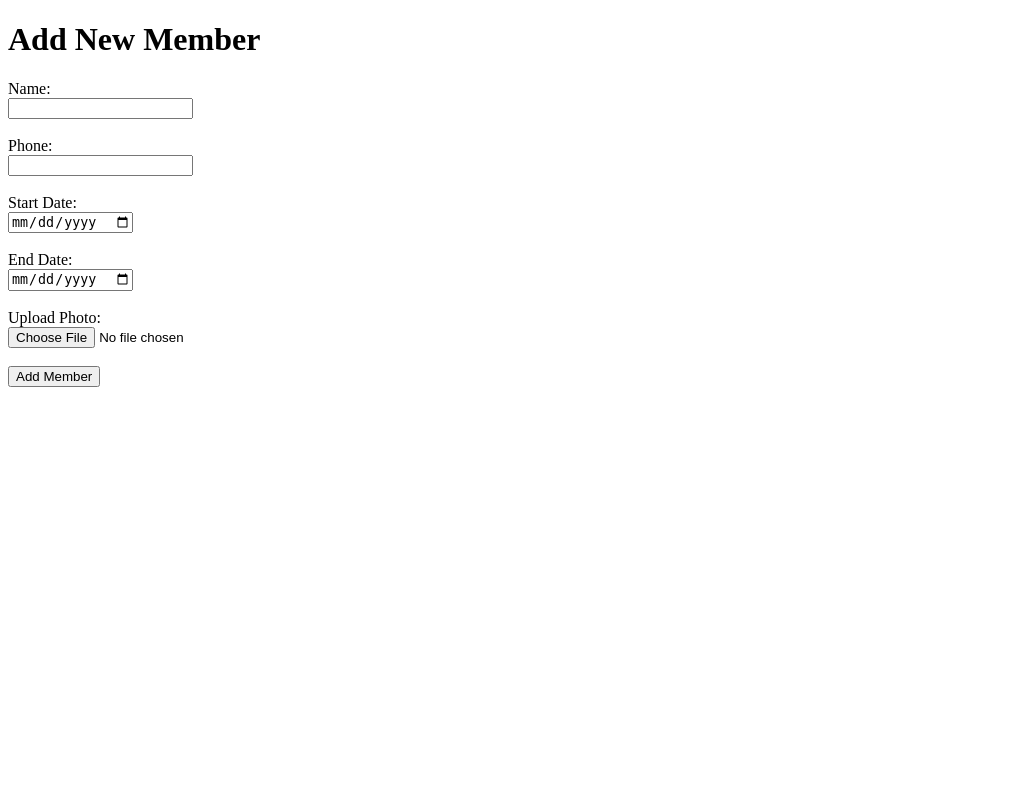
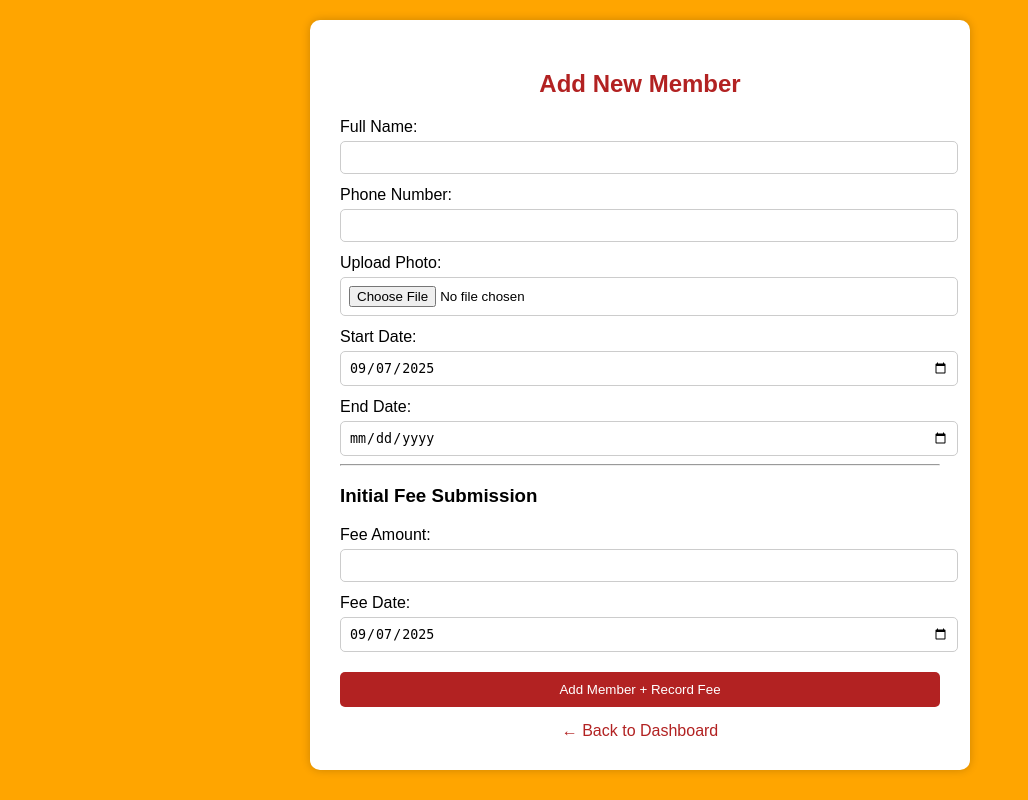
Before and after one commit to sahushubham522-source/aj_fitness, a Flask app: page /add-member in a window 1280 px wide. Shown: the whole page, without its empty margins (0-1028 px from the left). Run offline with Flask 3, Linux system fonts and the light colour scheme; some libraries are stand-ins or nearby versions.

Commit message:
Update Add Member: fix join_date/expiry_date handling and form improvements

```diff
--- a/app.py
+++ b/app.py
@@ -1,4 +1,4 @@
-# AJ Fitness Web App - app.py (PostgreSQL version with Neon fix)
+# AJ Fitness Web App - app.py (PostgreSQL with old schema consistency)
 
 from flask import Flask, render_template, request, redirect, url_for, session, send_file, flash
 import os, shutil, csv
@@ -16,6 +16,7 @@ EXPORT_FOLDER = 'exports'
 os.makedirs(UPLOAD_FOLDER, exist_ok=True)
 os.makedirs(EXPORT_FOLDER, exist_ok=True)
 os.makedirs(BACKUP_FOLDER, exist_ok=True)
+
 DATABASE_URL = os.getenv("DATABASE_URL")
 
 # Normalize for psycopg2
@@ -25,6 +26,8 @@ if DATABASE_URL and DATABASE_URL.startswith("postgresql://"):
 def get_db_connection():
     conn = psycopg2.connect(DATABASE_URL)
     return conn
+
+# ------------------- AUTH -------------------
 
 @app.route('/', methods=['GET', 'POST'])
 def login():
@@ -36,6 +39,12 @@ def login():
             flash('Invalid credentials')
     return render_template('login.html')
 
+@app.route('/logout')
+def logout():
+    session.clear()
+    return redirect(url_for('login'))
+
+# ------------------- DASHBOARD -------------------
 
 @app.route('/dashboard')
 def dashboard():
@@ -98,10 +107,7 @@ def dashboard():
         expiry_alerts=expiry_alerts
     )
 
-@app.route('/logout')
-def logout():
-    session.clear()
-    return redirect(url_for('login'))
+# ------------------- MEMBERS -------------------
 
 @app.route('/delete-member/<int:member_id>', methods=['POST'])
 def delete_member(member_id):
@@ -117,52 +123,38 @@ def delete_member(member_id):
     flash('Member deleted successfully.')
     return redirect(url_for('dashboard'))
 
-app.config['UPLOAD_FOLDER'] = 'static/uploads'
 @app.route('/add-member', methods=['GET', 'POST'])
 def add_member():
     if request.method == 'POST':
         try:
-            # Get form data
             name = request.form['name'].strip()
             phone = request.form['phone'].strip()
-            start_date_str = request.form['start_date']
-            end_date_str = request.form['end_date']
+            start_date = request.form['start_date']
+            end_date = request.form['end_date']
+            fee_amount = request.form['fee_amount']
+            fee_date = request.form['fee_date']
 
-            # Validate required fields
-            if not name or not phone or not start_date_str or not end_date_str:
+            if not name or not phone or not start_date or not end_date:
                 flash("Please fill all required fields", "error")
                 return redirect(url_for('add_member'))
 
-            # Convert dates to proper format
-            start_date = datetime.strptime(start_date_str, "%Y-%m-%d").date()
-            end_date = datetime.strptime(end_date_str, "%Y-%m-%d").date()
-            join_date = datetime.now().date()
-            expiry_date = end_date  # You can adjust if needed
+            photo_file = request.files['photo']
+            filename = None
+            if photo_file and photo_file.filename != '':
+                filename = secure_filename(photo_file.filename)
+                photo_file.save(os.path.join(UPLOAD_FOLDER, filename))
 
-            # Handle photo upload
-            if 'photo' not in request.files:
-                flash("No photo uploaded", "error")
-                return redirect(url_for('add_member'))
-
-            photo_file = request.files['photo']
-            if photo_file.filename == '':
-                flash("No selected photo", "error")
-                return redirect(url_for('add_member'))
-
-            filename = secure_filename(photo_file.filename)
-            photo_path = os.path.join(app.config['UPLOAD_FOLDER'], filename)
-            os.makedirs(app.config['UPLOAD_FOLDER'], exist_ok=True)
-            photo_file.save(photo_path)
-
-            # Insert into database
             conn = get_db_connection()
             cur = conn.cursor()
-            cur.execute("""
-                INSERT INTO members
-                (name, phone, start_date, end_date, join_date, expiry_date, photo)
-                VALUES (%s, %s, %s, %s, %s, %s, %s)
-                RETURNING id
-            """, (name, phone, start_date, end_date, join_date, expiry_date, filename))
+            cur.execute(
+                "INSERT INTO members (name, phone, photo, start_date, end_date) VALUES (%s, %s, %s, %s, %s) RETURNING id",
+                (name, phone, filename, start_date, end_date)
+            )
+            member_id = cur.fetchone()[0]
+            cur.execute(
+                "INSERT INTO fees (member_id, amount, date) VALUES (%s, %s, %s)",
+                (member_id, fee_amount, fee_date)
+            )
             conn.commit()
             cur.close()
             conn.close()
@@ -174,7 +166,9 @@ def add_member():
             flash(f"Error adding member: {e}", "error")
             return redirect(url_for('add_member'))
 
-    return render_template('add_member.html')
+    return render_template('add_member.html', today=date.today().isoformat())
+
+# ------------------- FEES -------------------
 
 @app.route('/record-fee/<int:member_id>', methods=['GET', 'POST'])
 def record_fee(member_id):
@@ -186,15 +180,8 @@ def record_fee(member_id):
     if request.method == 'POST':
         amount = request.form['amount']
         date_paid = request.form['date']
-        new_end_date = request.form.get('new_end_date')  # New field for expiry update
-
         cur.execute("INSERT INTO fees (member_id, amount, date) VALUES (%s, %s, %s)",
                     (member_id, amount, date_paid))
-
-        # If expiry update provided, update member end_date
-        if new_end_date:
-            cur.execute("UPDATE members SET end_date = %s WHERE id = %s", (new_end_date, member_id))
-
         conn.commit()
         cur.close()
         conn.close()
@@ -227,6 +214,8 @@ def print_receipt(fee_id):
     cur.close()
     conn.close()
     return render_template('print_receipt.html', fee=fee, member=member)
+
+# ------------------- EXPORT -------------------
 
 @app.route('/export/members')
 def export_members():
@@ -271,6 +260,8 @@ def export_fees():
     conn.close()
     return send_file(file_path, as_attachment=True)
 
+# ------------------- MAIN -------------------
+
 if __name__ == '__main__':
     port = int(os.environ.get("PORT", 5000))
     app.run(host="0.0.0.0", port=port)
--- a/templates/add_member.html
+++ b/templates/add_member.html
@@ -1,43 +1,92 @@
-<!-- templates/add_member.html -->
 <!DOCTYPE html>
-<html lang="en">
+<html>
 <head>
-    <meta charset="UTF-8">
-    <title>Add Member - AJ Fitness</title>
+    <title>Add New Member - AJ Fitness</title>
+    <style>
+        body {
+            font-family: Arial, sans-serif;
+            background: #ffa500; /* orange */
+            margin: 0;
+            padding: 20px;
+        }
+        .container {
+            max-width: 600px;
+            margin: auto;
+            background: white;
+            padding: 30px;
+            border-radius: 10px;
+            box-shadow: 0 0 10px rgba(0,0,0,0.2);
+        }
+        h2 {
+            text-align: center;
+            color: #b22222;
+        }
+        label {
+            display: block;
+            margin: 12px 0 5px;
+        }
+        input[type="text"],
+        input[type="date"],
+        input[type="number"],
+        input[type="file"] {
+            width: 100%;
+            padding: 8px;
+            border-radius: 5px;
+            border: 1px solid #ccc;
+        }
+        button {
+            margin-top: 20px;
+            padding: 10px 20px;
+            background: #b22222;
+            color: white;
+            border: none;
+            border-radius: 5px;
+            cursor: pointer;
+            width: 100%;
+        }
+        .back-btn {
+            margin-top: 15px;
+            text-align: center;
+        }
+        .back-btn a {
+            color: #b22222;
+            text-decoration: none;
+        }
+    </style>
 </head>
 <body>
-    <h1>Add New Member</h1>
+    <div class="container">
+        <h2>Add New Member</h2>
+        <form method="post" enctype="multipart/form-data">
+            <label for="name">Full Name:</label>
+            <input type="text" name="name" required>
 
-    <!-- Display flash messages -->
-    {% with messages = get_flashed_messages(with_categories=true) %}
-      {% if messages %}
-        <ul>
-          {% for category, message in messages %}
-            <li style="color: {% if category == 'error' %}red{% else %}green{% endif %}">
-                {{ message }}
-            </li>
-          {% endfor %}
-        </ul>
-      {% endif %}
-    {% endwith %}
+            <label for="phone">Phone Number:</label>
+            <input type="text" name="phone" required>
 
-    <form action="{{ url_for('add_member') }}" method="POST" enctype="multipart/form-data">
-        <label for="name">Name:</label><br>
-        <input type="text" name="name" id="name" required><br><br>
+            <label for="photo">Upload Photo:</label>
+            <input type="file" name="photo" accept="image/*">
 
-        <label for="phone">Phone:</label><br>
-        <input type="text" name="phone" id="phone" required><br><br>
+            <label for="start_date">Start Date:</label>
+            <input type="date" name="start_date" required value="{{ today }}">
 
-        <label for="start_date">Start Date:</label><br>
-        <input type="date" name="start_date" id="start_date" required><br><br>
+            <label for="end_date">End Date:</label>
+            <input type="date" name="end_date" required>
 
-        <label for="end_date">End Date:</label><br>
-        <input type="date" name="end_date" id="end_date" required><br><br>
+            <hr>
+            <h3>Initial Fee Submission</h3>
 
-        <label for="photo">Upload Photo:</label><br>
-        <input type="file" name="photo" id="photo" accept="image/*" required><br><br>
+            <label for="fee_amount">Fee Amount:</label>
+            <input type="number" name="fee_amount" required>
 
-        <button type="submit">Add Member</button>
-    </form>
+            <label for="fee_date">Fee Date:</label>
+            <input type="date" name="fee_date" required value="{{ today }}">
+
+            <button type="submit">Add Member + Record Fee</button>
+        </form>
+        <div class="back-btn">
+            <a href="/dashboard">← Back to Dashboard</a>
+        </div>
+    </div>
 </body>
 </html>
```
